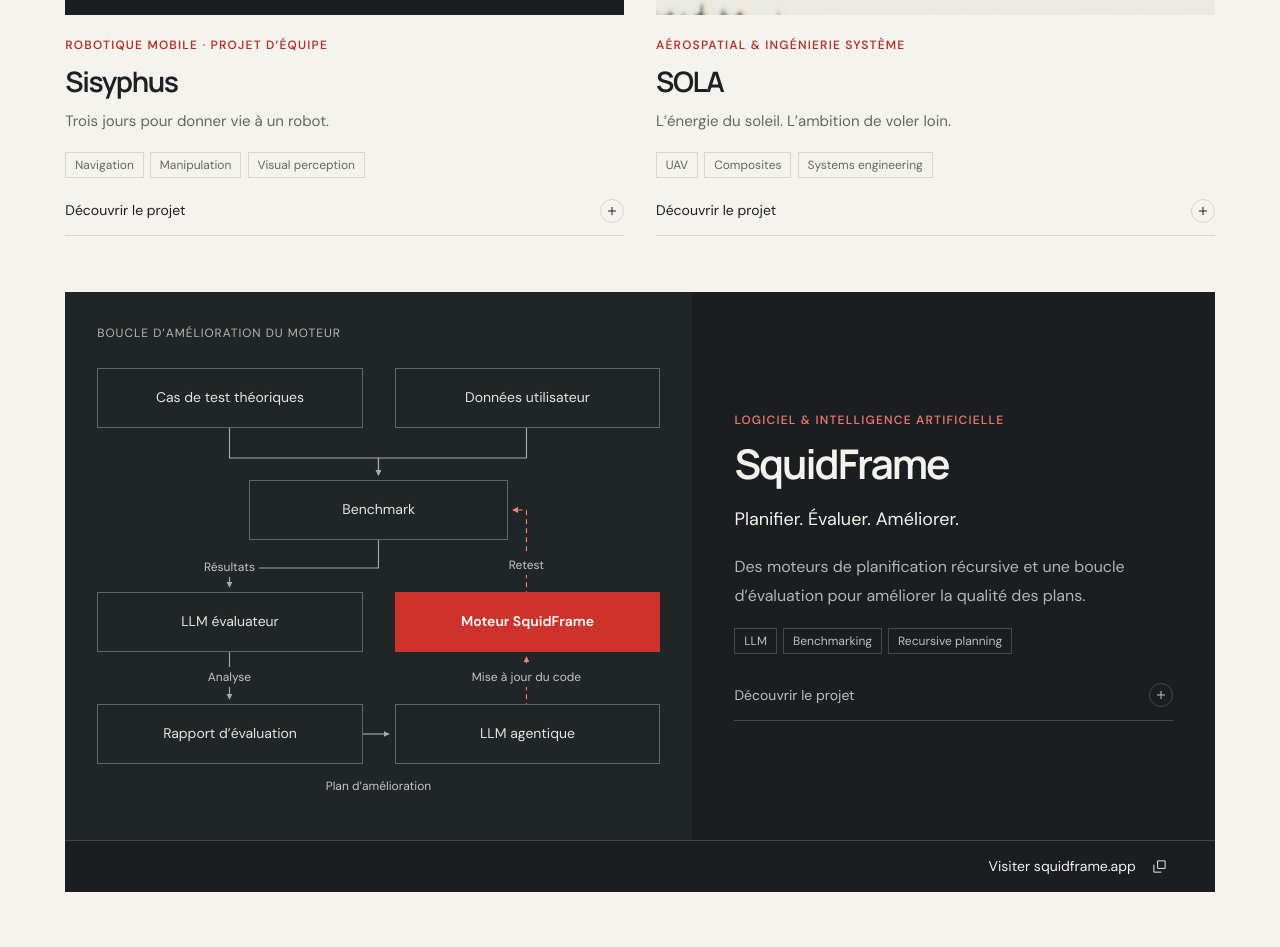
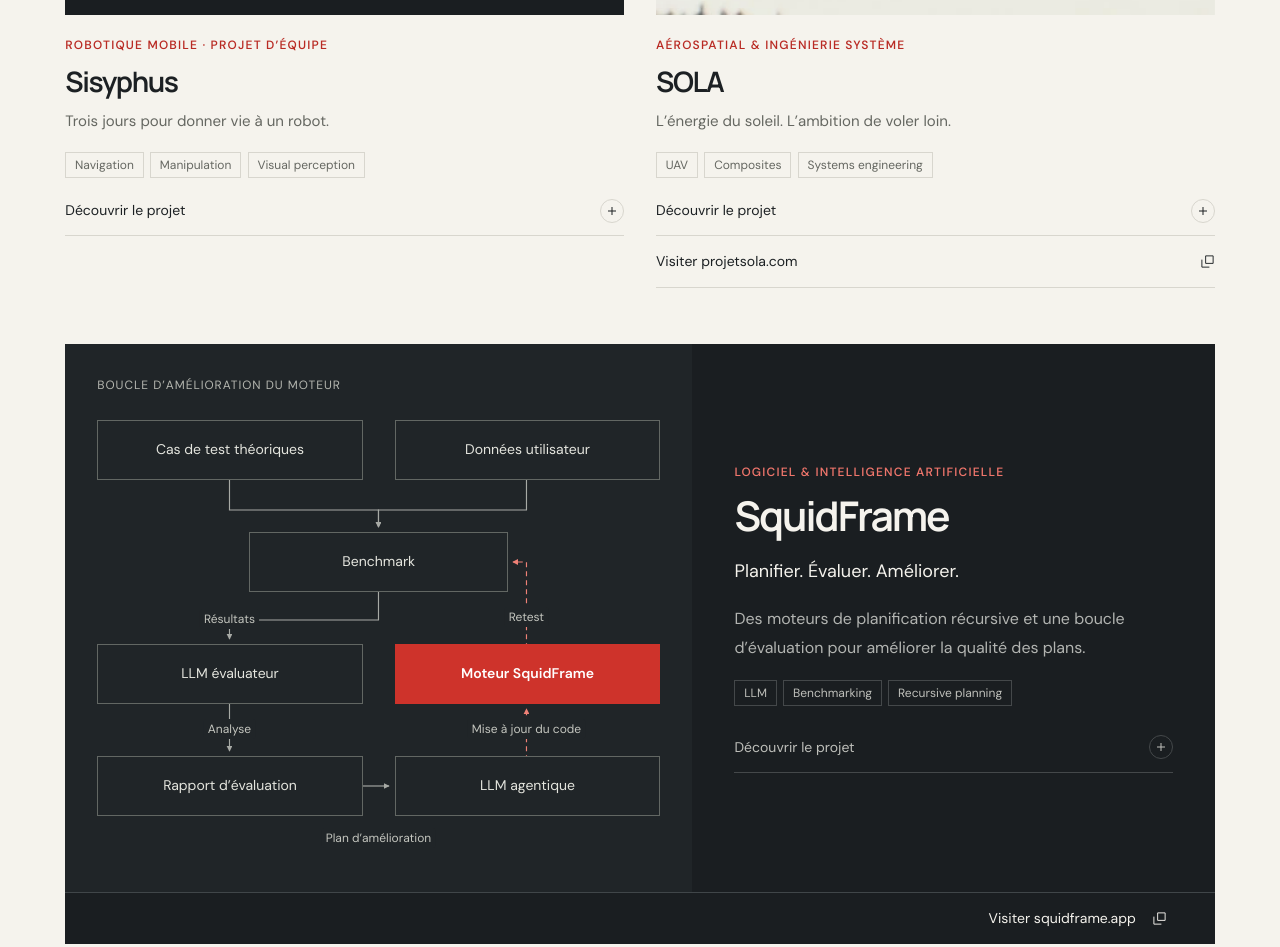
Before and after one commit to MartinMayerEPFL/portfolio, a website with bundled scripts: page index.html in a window 1280 px wide. Shown: the part 2896-3843 px from the top of the page. Built offline with nearby package versions, Linux system fonts and the light colour scheme.

Commit message:
Add SOLA project website links

```diff
--- a/assets/js/content.js
+++ b/assets/js/content.js
@@ -157,6 +157,7 @@ export const projects = [
   },
   {
     id: 'sola', category: 'aerospace', page: 7, image: 'sola-aircraft', width: 640, height: 566,
+    url: 'https://projetsola.com/', linkType: 'website',
     tags: ['UAV', 'Composites', 'Systems engineering', 'CNC', 'Leadership'],
     gallery: [
       { image: 'sola-prototype', fr: 'Intégration du prototype et de sa structure.', en: 'Prototype and airframe integration.' },
@@ -245,7 +246,7 @@ export const translations = {
     educationMsc: 'Spécialisation en robotique', mscDates: '2025 — aujourd’hui', educationBsc: 'BSc Microtechnique', educationBscNote: 'Fondations en ingénierie & systèmes', educationEsa: 'Formation à la durabilité spatiale · Belgique',
     contactEmail: 'M’écrire par e-mail', contactEyebrow: 'UNE IDÉE, UN PROJET, UNE RENCONTRE ?', contactTitle: 'Construisons<br>la suite.', contactDescription: 'Robotique, recherche ou nouvelle aventure.<br>Tout commence par une conversation.',
     downloadPdf: 'Télécharger le portfolio', contactSignoff: 'Toujours curieux. Toujours en mouvement.', backTop: 'Retour en haut',
-    close: 'Fermer', closeProject: 'Fermer le projet', discover: 'Découvrir le projet', role: 'Contribution', context: 'Contexte', technologies: 'Technologies', contributions: 'Le travail réalisé', codeLink: 'Voir le code sur GitHub', websiteLink: 'Visiter squidframe.app', sourcePdf: 'Voir dans le PDF', nextProject: 'Projet suivant',
+    close: 'Fermer', closeProject: 'Fermer le projet', discover: 'Découvrir le projet', role: 'Contribution', context: 'Contexte', technologies: 'Technologies', contributions: 'Le travail réalisé', codeLink: 'Voir le code sur GitHub', websiteLink: 'Visiter', sourcePdf: 'Voir dans le PDF', nextProject: 'Projet suivant',
     demonstrations: 'Le projet en mouvement', videoSource: 'Source GitHub', videoFallback: 'Ouvrir la vidéo',
     engineCaption: 'BOUCLE D’AMÉLIORATION DU MOTEUR', engineTest: 'Cas de test théoriques', engineData: 'Données utilisateur', engineBenchmark: 'Benchmark', engineEvaluator: 'LLM évaluateur', engineCore: 'Moteur SquidFrame', engineReport: 'Rapport d’évaluation', engineAgent: 'LLM agentique', engineResults: 'Résultats', engineAnalysis: 'Analyse', enginePlan: 'Plan d’amélioration', engineUpdate: 'Mise à jour du code', engineRetest: 'Retest',
     engineDescription: 'Les cas de test théoriques et les données utilisateur alimentent le benchmark, qui exécute le moteur SquidFrame. Les résultats passent au LLM évaluateur, puis au rapport d’évaluation. Le rapport guide un LLM agentique qui met à jour le code du moteur. Le moteur modifié est de nouveau testé dans le benchmark.',
@@ -272,7 +273,7 @@ export const translations = {
     educationMsc: 'Robotics specialisation', mscDates: '2025 — present', educationBsc: 'BSc Microengineering', educationBscNote: 'Foundations in engineering & systems', educationEsa: 'Space sustainability training · Belgium',
     contactEmail: 'Send me an email', contactEyebrow: 'AN IDEA, A PROJECT, A CONVERSATION?', contactTitle: 'Let’s build<br>what’s next.', contactDescription: 'Robotics, research or a new adventure.<br>It all starts with a conversation.',
     downloadPdf: 'Download the portfolio', contactSignoff: 'Always curious. Always moving.', backTop: 'Back to top',
-    close: 'Close', closeProject: 'Close project', discover: 'Explore the project', role: 'Contribution', context: 'Context', technologies: 'Technologies', contributions: 'The work behind it', codeLink: 'View code on GitHub', websiteLink: 'Visit squidframe.app', sourcePdf: 'View in the PDF', nextProject: 'Next project',
+    close: 'Close', closeProject: 'Close project', discover: 'Explore the project', role: 'Contribution', context: 'Context', technologies: 'Technologies', contributions: 'The work behind it', codeLink: 'View code on GitHub', websiteLink: 'Visit', sourcePdf: 'View in the PDF', nextProject: 'Next project',
     demonstrations: 'The project in motion', videoSource: 'GitHub source', videoFallback: 'Open the video',
     engineCaption: 'ENGINE IMPROVEMENT LOOP', engineTest: 'Theoretical test cases', engineData: 'User data', engineBenchmark: 'Benchmark', engineEvaluator: 'LLM evaluator', engineCore: 'SquidFrame engine', engineReport: 'Evaluation report', engineAgent: 'Agentic LLM', engineResults: 'Results', engineAnalysis: 'Analysis', enginePlan: 'Improvement plan', engineUpdate: 'Code update', engineRetest: 'Retest',
     engineDescription: 'Theoretical test cases and user data feed a benchmark that runs the SquidFrame engine. Results go to an LLM evaluator, then into an evaluation report. The report guides a separate agentic LLM that updates the engine code. The updated engine is retested in the benchmark.',
--- a/assets/js/main.js
+++ b/assets/js/main.js
@@ -29,6 +29,11 @@ function projectTags(tags, limit = tags.length) {
   return `<ul class="project-tags">${tags.slice(0, limit).map(tag => `<li>${escapeHtml(tag)}</li>`).join('')}</ul>`;
 }
 
+function websiteLabel(project) {
+  const domain = new URL(project.url).hostname.replace(/^www\./, '');
+  return `${translations[language].websiteLink} ${domain}`;
+}
+
 function projectVisual(project, isDetail = false) {
   const text = project[language];
   if (!project.image) return engineDiagram(translations[language]);
@@ -47,7 +52,7 @@ function renderProjectCards() {
         <div class="project-copy"><p class="project-category">${escapeHtml(copy.category)}</p><h3>${escapeHtml(copy.title)}</h3><p class="project-subtitle">${escapeHtml(copy.subtitle)}</p>
         ${project.layout ? `<p class="project-summary">${escapeHtml(copy.summary)}</p>` : ''}
         ${projectTags(project.tags, 3)}<span class="project-read">${text.discover}<span class="plus-icon" aria-hidden="true"></span></span></div>
-      </a>${project.linkType === 'website' ? `<a class="project-website-link" href="${project.url}" target="_blank" rel="noopener noreferrer">${text.websiteLink}<svg viewBox="0 0 24 24" fill="none" aria-hidden="true"><path d="M9 3h12v12H9zM3 9v12h12" stroke="currentColor" stroke-width="1.5" stroke-linejoin="round"/></svg></a>` : ''}</article>`;
+      </a>${project.linkType === 'website' ? `<a class="project-website-link" href="${project.url}" target="_blank" rel="noopener noreferrer">${escapeHtml(websiteLabel(project))}<svg viewBox="0 0 24 24" fill="none" aria-hidden="true"><path d="M9 3h12v12H9zM3 9v12h12" stroke="currentColor" stroke-width="1.5" stroke-linejoin="round"/></svg></a>` : ''}</article>`;
   }).join('');
   applyFilter(false);
   observeReveals();
@@ -113,7 +118,7 @@ function renderProjectDetail(project) {
     <div class="detail-cover visual-${project.id}">${projectVisual(project, true)}</div>
     <div class="detail-body"><aside class="detail-sidebar"><div><h3>${text.technologies}</h3>${projectTags(project.tags)}</div><div class="detail-outcome"><strong>${escapeHtml(copy.metric)}</strong><span>${escapeHtml(copy.metricLabel)}</span></div></aside>
       <div class="detail-narrative"><p>${escapeHtml(copy.introduction)}</p><h3>${text.contributions}</h3><ul>${copy.details.map(item => `<li>${escapeHtml(item)}</li>`).join('')}</ul>
-        <div class="detail-external">${project.url ? `<a class="button button-dark" href="${project.url}" target="_blank" rel="noopener noreferrer"><span class="button-square" aria-hidden="true"></span>${project.linkType === 'code' ? text.codeLink : text.websiteLink}</a>` : ''}<a class="text-link" href="Martin_Mayer_Portfolio.pdf#page=${project.page}" target="_blank" rel="noopener noreferrer">${text.sourcePdf}</a></div>
+        <div class="detail-external">${project.url ? `<a class="button button-dark" href="${project.url}" target="_blank" rel="noopener noreferrer"><span class="button-square" aria-hidden="true"></span>${project.linkType === 'code' ? text.codeLink : escapeHtml(websiteLabel(project))}</a>` : ''}<a class="text-link" href="Martin_Mayer_Portfolio.pdf#page=${project.page}" target="_blank" rel="noopener noreferrer">${text.sourcePdf}</a></div>
       </div>
     </div>
     ${gallery ? `<div class="detail-gallery">${gallery}</div>` : ''}
--- a/assets/styles.css
+++ b/assets/styles.css
@@ -284,6 +284,9 @@ h2{font-size:clamp(2.8rem,4.8vw,4.6rem)}
 .project-website-link:hover{background:#282e31;color:#f78c82}
 .project-website-link svg{width:15px;height:15px;flex-shrink:0}
 .project-website-link:focus-visible{outline-offset:-5px;outline-color:var(--paper)}
+.project-card:not(.project-wide) .project-website-link{justify-content:space-between;padding-inline:0;background:none;color:var(--ink);border-top:0;border-bottom:1px solid var(--line)}
+.project-card:not(.project-wide) .project-website-link:hover{color:var(--red)}
+.project-card:not(.project-wide) .project-website-link:focus-visible{outline-color:var(--red)}
 .engine-static{display:flex;flex-direction:column;align-items:center;gap:1rem;color:var(--paper);font-size:.875rem}
 .engine-static-core{background:var(--red);padding:.7rem 1rem}
 .detail-demonstrations{padding:0 3rem 3rem}
--- a/index.html
+++ b/index.html
@@ -94,7 +94,7 @@
             <article class="project-card"><a class="project-link" href="Martin_Mayer_Portfolio.pdf#page=4" data-project="haptic"><div class="project-visual visual-haptic"><img src="assets/images/haptic.webp" alt="Dispositif de téléopération avec deux interfaces haptiques" width="520" height="640" loading="lazy" /><span class="image-label">10,2 ms · latence</span></div><div class="project-copy"><p class="project-category">CONTRÔLE & INTERACTION</p><h3>Téléopération haptique</h3><p class="project-subtitle">Deux interfaces, un même sens du toucher.</p><ul class="project-tags"><li>Contrôle PD</li><li>UART</li><li>Haptique</li></ul><span class="project-read">Découvrir le projet <span class="plus-icon" aria-hidden="true"></span></span></div></a></article>
             <article class="project-card"><a class="project-link" href="Martin_Mayer_Portfolio.pdf#page=5" data-project="quadruped"><div class="project-visual visual-quadruped"><img src="assets/images/quadruped.webp" alt="Robot quadrupède dans son environnement de simulation PyBullet" width="1344" height="1004" loading="lazy" /><span class="image-label">EPFL · Legged Robotics</span></div><div class="project-copy"><p class="project-category">LOCOMOTION & SIMULATION</p><h3>Locomotion quadrupède</h3><p class="project-subtitle">Marcher, trotter, apprendre à sauter.</p><ul class="project-tags"><li>PyBullet</li><li>PPO / SAC</li><li>Optuna</li></ul><span class="project-read">Découvrir le projet <span class="plus-icon" aria-hidden="true"></span></span></div></a></article>
             <article class="project-card"><a class="project-link" href="Martin_Mayer_Portfolio.pdf#page=6" data-project="sisyphus"><div class="project-visual visual-sisyphus"><img src="assets/images/sisyphus.webp" alt="Rendu CAO de Sisyphus, robot mobile équipé d’un bras manipulateur" width="1453" height="1092" loading="lazy" /><span class="image-label award-label">1er prix · Hackathon 2026</span></div><div class="project-copy"><p class="project-category">ROBOTIQUE MOBILE · PROJET D’ÉQUIPE</p><h3>Sisyphus</h3><p class="project-subtitle">Trois jours pour donner vie à un robot.</p><ul class="project-tags"><li>Navigation</li><li>Manipulation</li><li>Perception</li></ul><span class="project-read">Découvrir le projet <span class="plus-icon" aria-hidden="true"></span></span></div></a></article>
-            <article class="project-card"><a class="project-link" href="Martin_Mayer_Portfolio.pdf#page=7" data-project="sola"><div class="project-visual visual-sola"><img src="assets/images/sola-aircraft.webp" alt="SOLA, prototype d’avion solaire autonome de trois mètres d’envergure" width="640" height="566" loading="lazy" /><span class="image-label">2020–2026 · Founder & Lead</span></div><div class="project-copy"><p class="project-category">AÉROSPATIAL & INGÉNIERIE SYSTÈME</p><h3>SOLA</h3><p class="project-subtitle">L’énergie du soleil. L’ambition de voler loin.</p><ul class="project-tags"><li>UAV</li><li>Composites</li><li>Leadership</li></ul><span class="project-read">Découvrir le projet <span class="plus-icon" aria-hidden="true"></span></span></div></a></article>
+            <article class="project-card project-with-website"><a class="project-link" href="Martin_Mayer_Portfolio.pdf#page=7" data-project="sola"><div class="project-visual visual-sola"><img src="assets/images/sola-aircraft.webp" alt="SOLA, prototype d’avion solaire autonome de trois mètres d’envergure" width="640" height="566" loading="lazy" /><span class="image-label">2020–2026 · Founder & Lead</span></div><div class="project-copy"><p class="project-category">AÉROSPATIAL & INGÉNIERIE SYSTÈME</p><h3>SOLA</h3><p class="project-subtitle">L’énergie du soleil. L’ambition de voler loin.</p><ul class="project-tags"><li>UAV</li><li>Composites</li><li>Leadership</li></ul><span class="project-read">Découvrir le projet <span class="plus-icon" aria-hidden="true"></span></span></div></a><a class="project-website-link" href="https://projetsola.com/" target="_blank" rel="noopener noreferrer">Visiter projetsola.com<svg viewBox="0 0 24 24" fill="none" aria-hidden="true"><path d="M9 3h12v12H9zM3 9v12h12" stroke="currentColor" stroke-width="1.5" stroke-linejoin="round"/></svg></a></article>
             <article class="project-card project-wide project-with-website"><a class="project-link" href="Martin_Mayer_Portfolio.pdf#page=8" data-project="squidframe"><div class="project-visual visual-squidframe"><div class="engine-static" aria-hidden="true"><span>Cas de test & données utilisateur</span><span>Benchmark</span><span>LLM évaluateur · rapport d’évaluation</span><span>LLM agentique</span><span class="engine-static-core">Mise à jour du moteur SquidFrame</span><span>Nouveau benchmark</span></div></div><div class="project-copy"><p class="project-category">LOGICIEL & INTELLIGENCE ARTIFICIELLE</p><h3>SquidFrame</h3><p class="project-subtitle">Planifier. Évaluer. Améliorer.</p><p class="project-summary">Des moteurs de planification récursive et une boucle d’évaluation pour améliorer la qualité des plans.</p><ul class="project-tags"><li>LLM</li><li>Benchmarking</li><li>Recursive planning</li></ul><span class="project-read">Découvrir le projet <span class="plus-icon" aria-hidden="true"></span></span></div></a><a class="project-website-link" href="https://squidframe.app/" target="_blank" rel="noopener noreferrer">Visiter squidframe.app<svg viewBox="0 0 24 24" fill="none" aria-hidden="true"><path d="M9 3h12v12H9zM3 9v12h12" stroke="currentColor" stroke-width="1.5" stroke-linejoin="round"/></svg></a></article>
           </div>
         </div>
```
